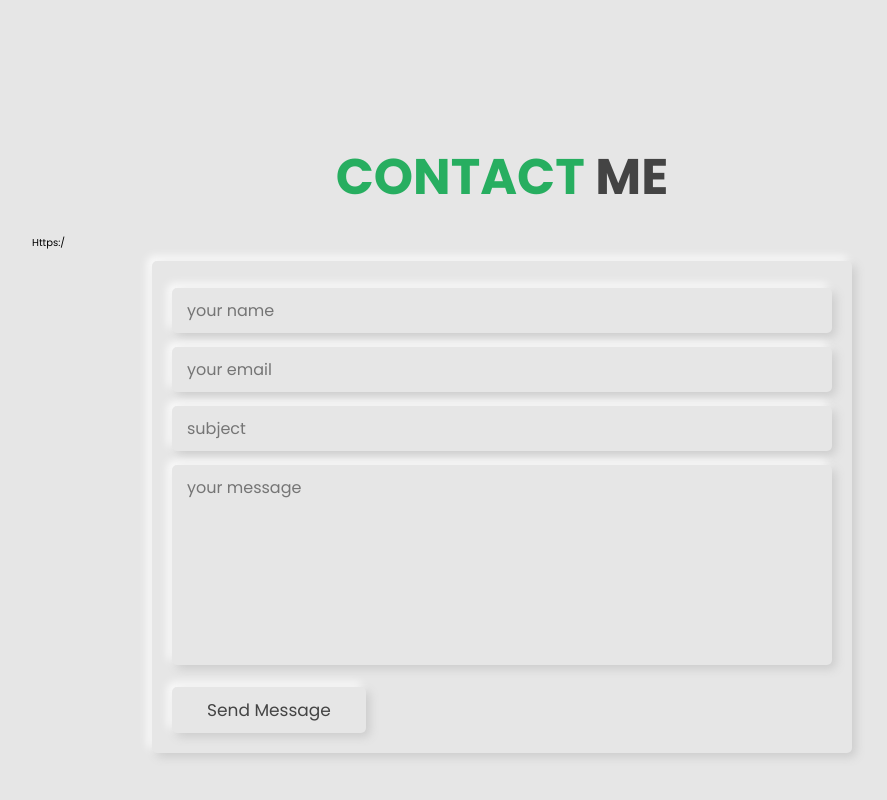
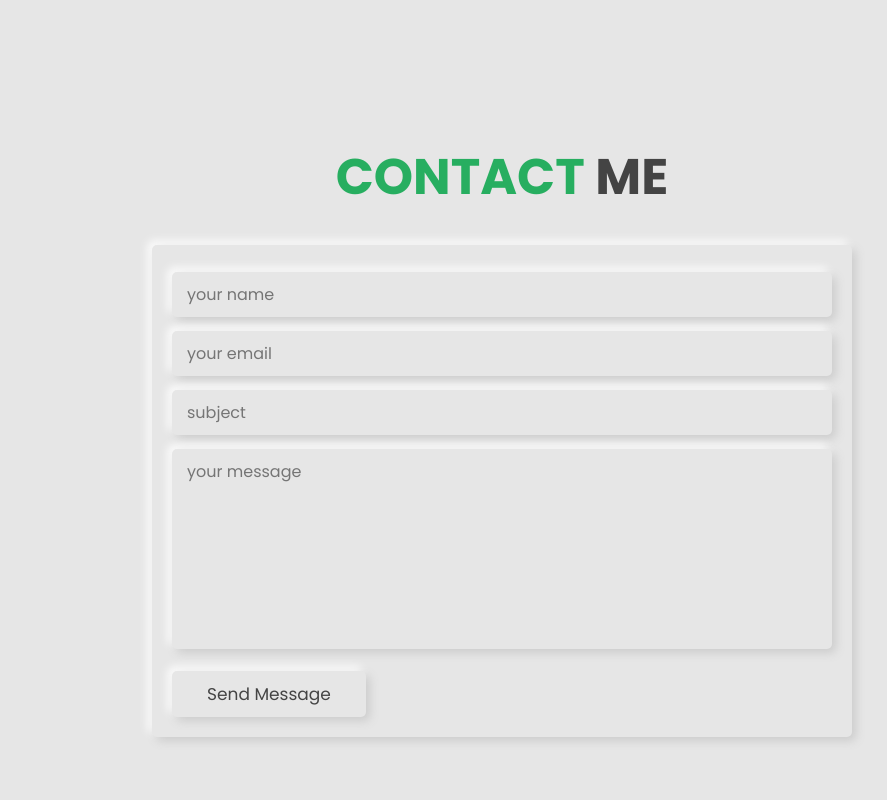
Before and after one commit to Abishek55/Abi, a plain HTML site: page index.html in a window 1280 px wide. Shown: the part 3080-3880 px from the top of the page, without its empty margins (288-1175 px from the left). Drawn offline with Linux system fonts and the light colour scheme.

Commit message:
Update index.html

```diff
--- a/index.html
+++ b/index.html
@@ -241,7 +241,8 @@ I</p>
 <section class="contact" id="contact">
 
     <h1 class="heading"> <span>contact</span> me </h1>
-https:/
+
+
     <!-- modify this form HTML and place wherever you want your form -->
 <form
   action="https://formspree.io/f/xwkajyww"
```
